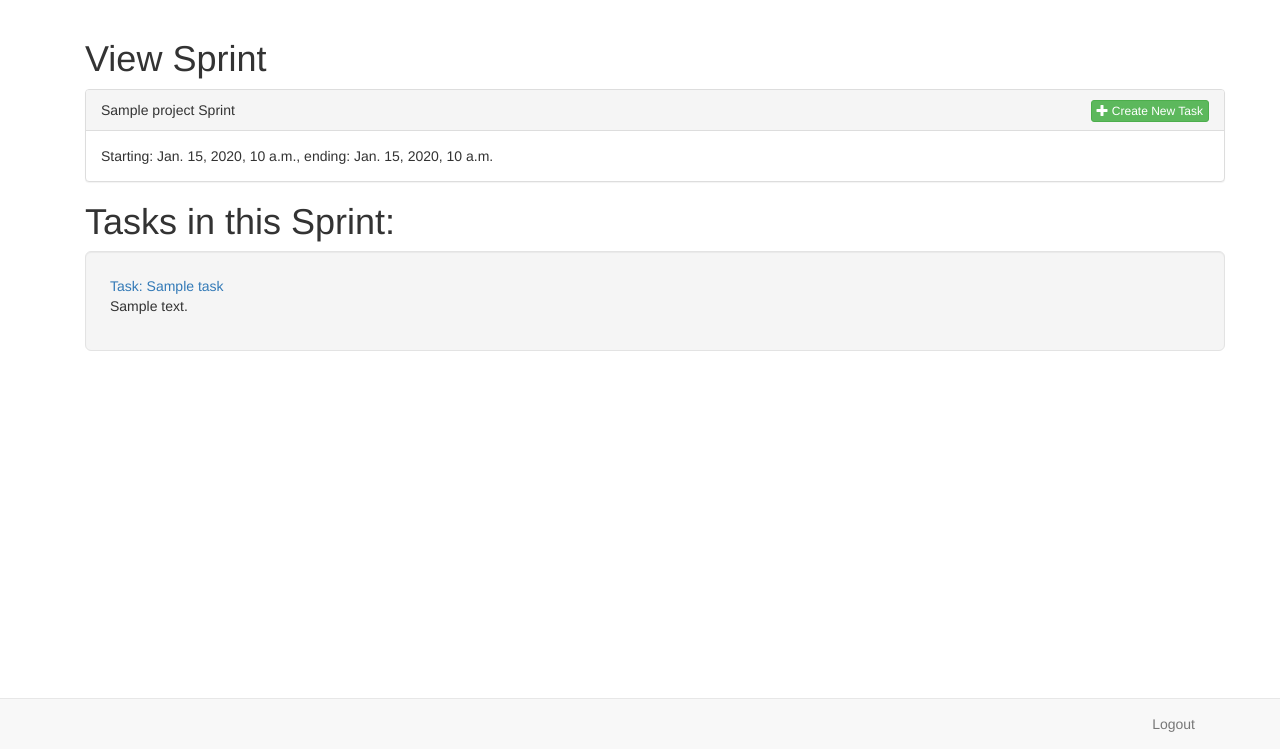
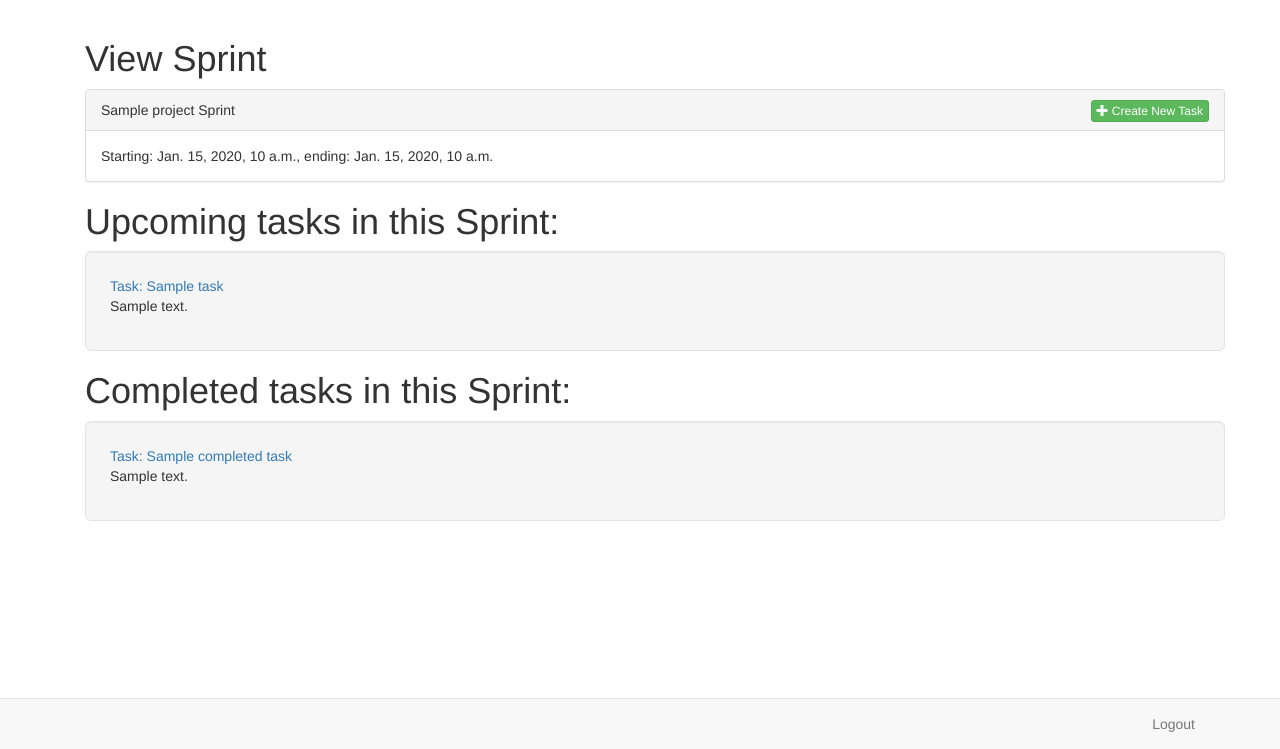
Before and after one commit to kschiu/AgileProjectMgmnt, a Django app: template agility/agility/templates/agility/view_sprint.html in a window 1280 px wide. Shown: the part 51-800 px from the top of the page. Run offline with Django 3.2, Linux system fonts and the light colour scheme; the template is opened without the code that fills it: most values are stand-ins (such as "Sample title", 1, 10 or a date in 2020); some libraries are stand-ins or nearby versions.

Commit message:
Added a completed field for tasks and a split view for tasks

```diff
--- a/agility/agility/forms.py
+++ b/agility/agility/forms.py
@@ -54,7 +54,8 @@ class TaskForm(forms.ModelForm):
     description = forms.CharField(widget = forms.Textarea)
     hours_spent = forms.IntegerField()
     difficulty = forms.IntegerField()
-    github_link = forms.CharField(max_length=160)
+    github_link = forms.CharField(max_length=160, required=False)
+    completed = forms.BooleanField(required=False)
 
     def clean(self):
         cleaned_data = super(TaskForm, self).clean()
--- a/agility/agility/templates/agility/view_sprint.html
+++ b/agility/agility/templates/agility/view_sprint.html
@@ -18,8 +18,8 @@
 					Starting: {{sprint.start_date}}, ending: {{sprint.end_date}}
 				</div>
 			</div>
-		<h1>Tasks in this Sprint:</h1>
-		{% for task in tasks%}
+		<h1>Upcoming tasks in this Sprint:</h1>
+		{% for task in upcoming_tasks%}
 			<div class="well well-lg">
 				<a href={% url 'view_task' task.id %}>
 					Task: {{task.name}}
@@ -27,5 +27,14 @@
 				<p>{{task.description}}
 			</div>
 		{% endfor %}
+		<h1>Completed tasks in this Sprint:</h1>
+		{% for t in completed_tasks%}
+			<div class="well well-lg">
+				<a href={% url 'view_task' t.id %}>
+					Task: {{t.name}}
+				</a>
+				<p>{{t.description}}
+			</div>
+		{% endfor %}
 	</div>
 {% endblock %}
```
Also changed, not shown: agility/agility/models.py (+4 -3 lines), agility/agility/views.py (+5 -4 lines), agility/agility/migrations/0001_initial.py (added), agility/agility/migrations/__init__.py (added), agility/db.sqlite3.
